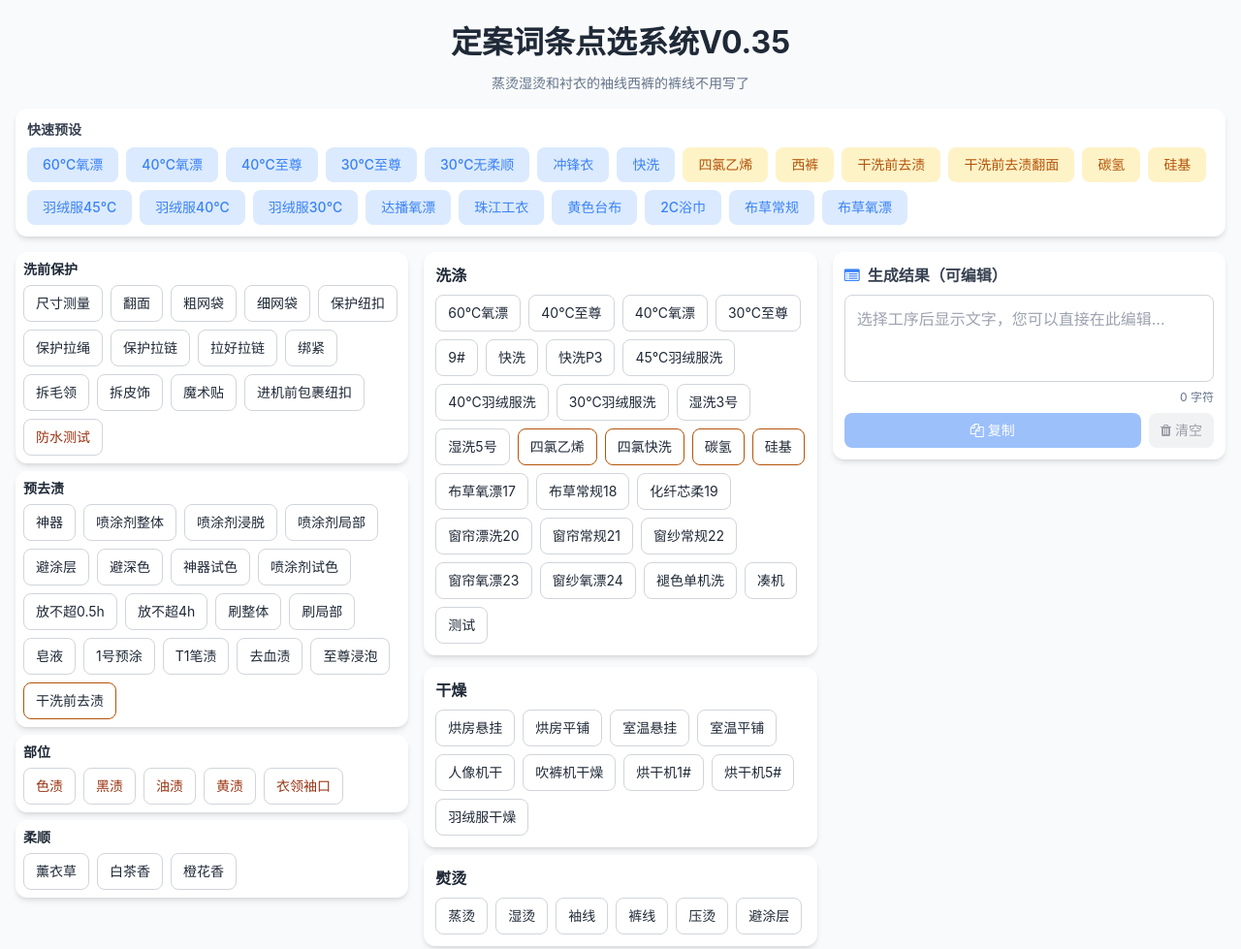
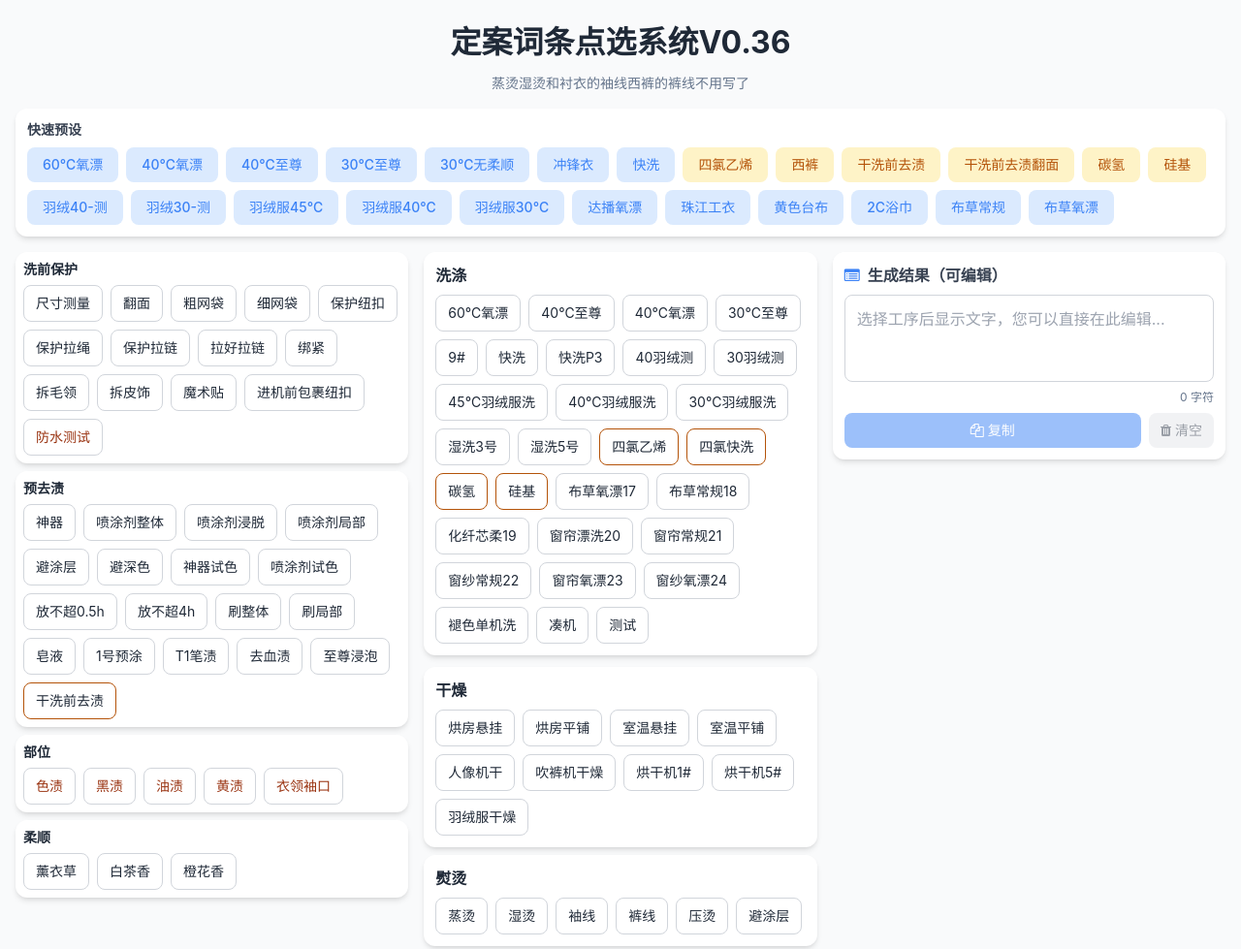
Before and after one commit to suliaoSRC/suliaoSRC.github.io, a plain HTML site: page index.html in a window 1280 px wide. Shown: the top 979 px of the page at 97% size. Drawn offline with nearby package versions, Linux system fonts and the light colour scheme.

Commit message:
Update index.html

```diff
--- a/index.html
+++ b/index.html
@@ -84,7 +84,7 @@
     <div class="container mx-auto px-4 py-5 sm:max-w-4xl md:max-w-5xl lg:max-w-6xl xl:max-w-7xl 2xl:max-w-8xl">
         <!-- 标题区域 -->
         <header class="text-center mb-4">
-            <h1 class="text-[clamp(1.5rem,3vw,2rem)] font-bold text-gray-800 mb-2">定案词条点选系统V0.35</h1>
+            <h1 class="text-[clamp(1.5rem,3vw,2rem)] font-bold text-gray-800 mb-2">定案词条点选系统V0.36</h1>
             <p class="text-neutral text-sm">蒸烫湿烫和衬衣的袖线西裤的裤线不用写了</p>
         </header>
 
@@ -110,6 +110,8 @@
                 <button class="yellow-preset-btn" data-preset="guiji">硅基</button>
 
                 <!-- 羽绒服预设按钮 -->
+                <button class="preset-btn" data-preset="yu40">羽绒40-测</button>
+                <button class="preset-btn" data-preset="yu30">羽绒30-测</button>
                 <button class="preset-btn" data-preset="down45">羽绒服45℃</button>
                 <button class="preset-btn" data-preset="down40">羽绒服40℃</button>
                 <button class="preset-btn" data-preset="down30">羽绒服30℃</button>
@@ -234,6 +236,8 @@
                     { value: "9#", fullName: "工业水洗机9号程序", isExclusive: true },
                     { value: "快洗", fullName: "家用机快洗程序", isExclusive: true },
                     { value: "快洗P3", fullName: "家用机快洗程序(P-3)", isExclusive: true },
+                    { value: "40羽绒测", fullName: "工业水洗机3号程序（羽绒服40℃测试）", isExclusive: true },
+                    { value: "30羽绒测", fullName: "工业水洗机15号程序（羽绒服30℃测试）", isExclusive: true },
                     { value: "45℃羽绒服洗", fullName: "工业水洗机29号程序", isExclusive: true },
                     { value: "40℃羽绒服洗", fullName: "工业水洗机28号程序", isExclusive: true },
                     { value: "30℃羽绒服洗", fullName: "工业水洗机16号程序", isExclusive: true },
@@ -318,6 +322,8 @@
             "tanqing": ["水溶性污渍", "翻面", "细网袋", "碳氢"],
             "guiji": ["细网袋", "硅基"],
             "dabo60": ["60℃氧漂", "烘干机1#"],
+            "yu40": ["保护拉绳", "保护拉链", "40羽绒测", "羽绒服干燥"],
+            "yu30": ["保护拉绳", "保护拉链", "30羽绒测", "羽绒服干燥"],
             "down45": ["保护拉绳", "保护拉链", "1号预涂", "45℃羽绒服洗", "羽绒服干燥"],
             "down40": ["保护拉绳", "保护拉链", "1号预涂", "40℃羽绒服洗", "羽绒服干燥"],
             "down30": ["保护拉绳", "保护拉链", "1号预涂", "30℃羽绒服洗", "羽绒服干燥"],
```
